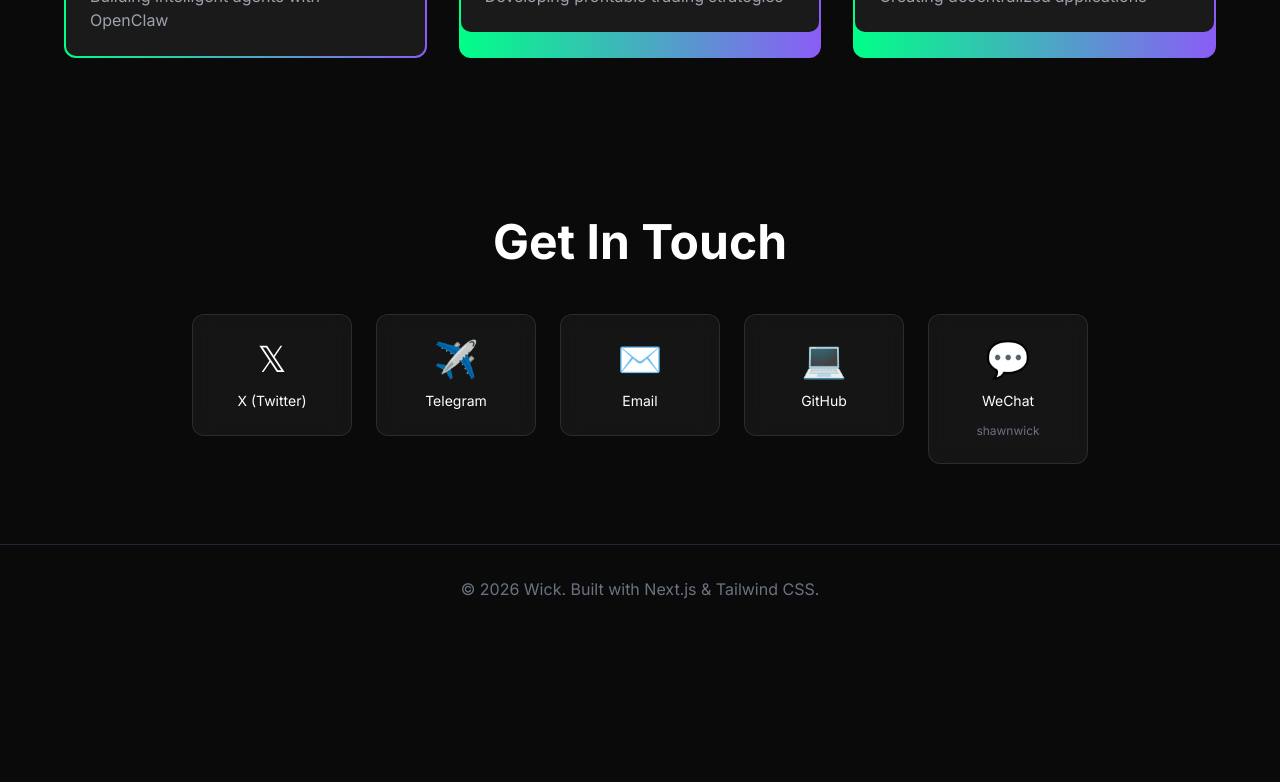
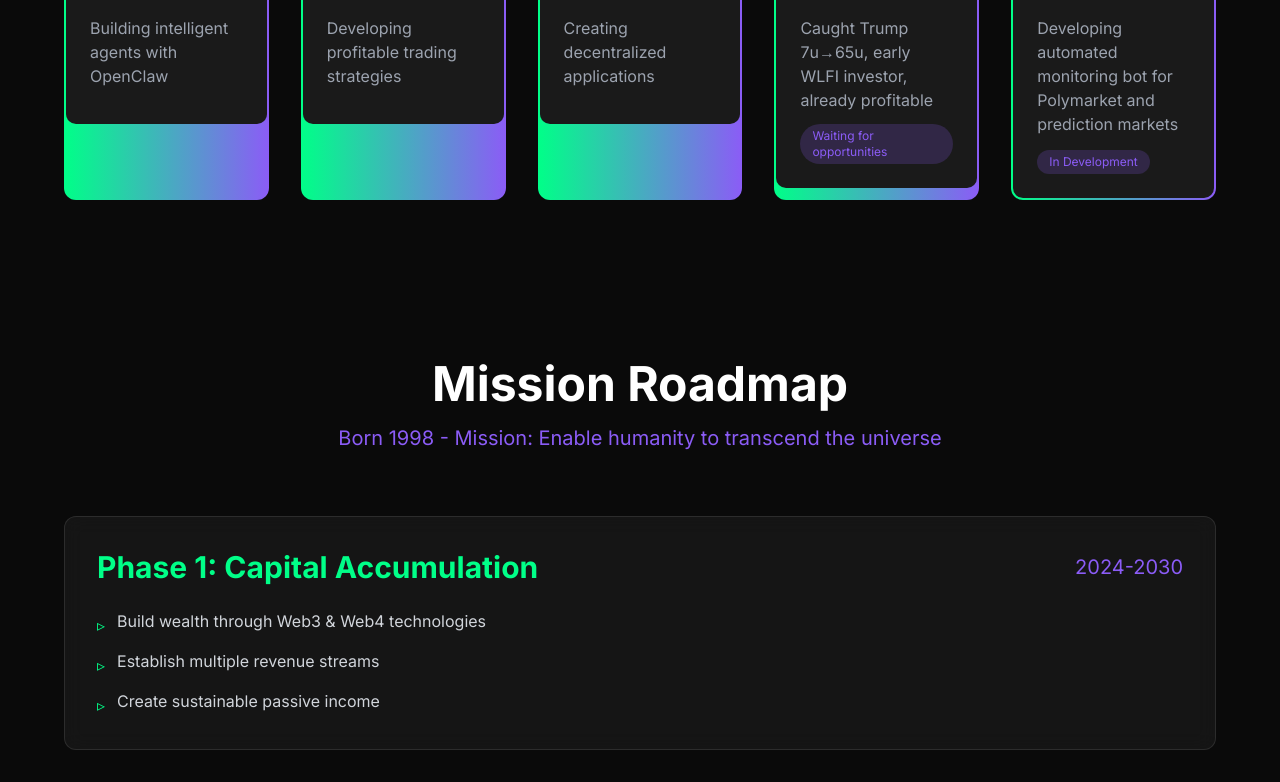
Before and after one commit to shawn7499/-01, a Next.js app: page / in a window 1280 px wide. Shown: the part 1660-2442 px from the top of the page. Before the commit the page ends 2293 px from the top, so only its background shows below. Built offline with nearby package versions, Linux system fonts and the light colour scheme.

Commit message:
Add meme trading, prediction market bot, and mission roadmap

```diff
--- a/app/page.tsx
+++ b/app/page.tsx
@@ -16,6 +16,48 @@ export default function Home() {
         subtitle: 'Web3 Developer | AI Enthusiast | Trader',
         cta1: 'Enter',
         cta2: 'Contact',
+      },
+      roadmap: {
+        title: 'Mission Roadmap',
+        subtitle: 'Born 1998 - Mission: Enable humanity to transcend the universe',
+        phases: [
+          {
+            phase: 'Phase 1: Capital Accumulation',
+            period: '2024-2030',
+            items: [
+              'Build wealth through Web3 & Web4 technologies',
+              'Establish multiple revenue streams',
+              'Create sustainable passive income',
+            ],
+          },
+          {
+            phase: 'Phase 2: Space Empire',
+            period: '2030-2040',
+            items: [
+              'Launch rocket company',
+              'Build private space infrastructure',
+              'Establish orbital operations',
+            ],
+          },
+          {
+            phase: 'Phase 3: Molecular Revolution',
+            period: '2040-2050',
+            items: [
+              'Develop molecular-level recycling technology',
+              'Achieve zero-waste civilization',
+              'Master matter reconstruction',
+            ],
+          },
+          {
+            phase: 'Phase 4: Digital Immortality',
+            period: '2050+',
+            items: [
+              'Mind uploading & downloading technology',
+              'Virtual world eternal existence',
+              'Continuous innovation in digital realm',
+            ],
+          },
+        ],
       },
       projects: {
         title: 'Active Projects',
@@ -55,6 +97,16 @@ export default function Home() {
             title: 'Web3 Development',
             desc: 'Creating decentralized applications',
           },
+          {
+            title: 'Meme Coin Trading',
+            desc: 'Caught Trump 7u→65u, early WLFI investor, already profitable',
+            status: 'Waiting for opportunities',
+          },
+          {
+            title: 'Prediction Market Bot',
+            desc: 'Developing automated monitoring bot for Polymarket and prediction markets',
+            status: 'In Development',
+          },
         ],
       },
       contact: {
@@ -76,6 +128,48 @@ export default function Home() {
         subtitle: 'Web3 开发者 | AI 爱好者 | 交易员',
         cta1: '进入',
         cta2: '联系我',
+      },
+      roadmap: {
+        title: '使命路线图',
+        subtitle: '生于 1998 - 使命：实现人类超越宇宙的思想启蒙',
+        phases: [
+          {
+            phase: '第一阶段：资本积累',
+            period: '2024-2030',
+            items: [
+              '通过 Web3 和 Web4 技术积累财富',
+              '建立多元化收入渠道',
+              '创建可持续被动收入',
+            ],
+          },
+          {
+            phase: '第二阶段：太空帝国',
+            period: '2030-2040',
+            items: [
+              '创办火箭公司',
+              '建设私人太空基础设施',
+              '建立轨道运营系统',
+            ],
+          },
+          {
+            phase: '第三阶段：分子革命',
+            period: '2040-2050',
+            items: [
+              '开发分子级别回收技术',
+              '实现零垃圾文明',
+              '掌握物质重组技术',
+            ],
+          },
+          {
+            phase: '第四阶段：数字永生',
+            period: '2050+',
+            items: [
+              '思维上传与下载技术',
+              '虚拟世界永恒存在',
+              '数字领域持续创新',
+            ],
+          },
+        ],
       },
       projects: {
         title: '正在运行项目',
@@ -114,6 +208,16 @@ export default function Home() {
           {
             title: 'Web3 开发',
             desc: '创建去中心化应用',
+          },
+          {
+            title: '土狗交易',
+            desc: '曾在 Trump 代币 7u→65u 获利，WLFI 早期投资者已回本',
+            status: '机会等待中',
+          },
+          {
+            title: '预测市场机器人',
+            desc: '开发 Polymarket 等预测市场自动监控机器人',
+            status: '开发中',
           },
         ],
       },
@@ -241,7 +345,7 @@ export default function Home() {
             {t.about.title}
           </motion.h2>
 
-          <div className="grid md:grid-cols-3 gap-8">
+          <div className="grid md:grid-cols-3 lg:grid-cols-5 gap-8">
             {t.about.items.map((item, i) => (
               <motion.div
                 key={i}
@@ -256,8 +360,56 @@ export default function Home() {
                   <h3 className="text-2xl font-bold mb-4 text-neon-green">
                     {item.title}
                   </h3>
-                  <p className="text-gray-400">{item.desc}</p>
+                  <p className="text-gray-400 mb-3">{item.desc}</p>
+                  {item.status && (
+                    <span className="inline-block px-3 py-1 bg-neon-purple/20 text-neon-purple rounded-full text-xs">
+                      {item.status}
+                    </span>
+                  )}
                 </div>
+              </motion.div>
+            ))}
+          </div>
+        </div>
+      </section>
+
+      {/* Roadmap Section */}
+      <section className="py-20 px-4 relative z-10">
+        <div className="max-w-6xl mx-auto">
+          <motion.div
+            initial={{ opacity: 0 }}
+            whileInView={{ opacity: 1 }}
+            viewport={{ once: true }}
+            className="text-center mb-16"
+          >
+            <h2 className="text-5xl font-bold mb-4">{t.roadmap.title}</h2>
+            <p className="text-xl text-neon-purple">{t.roadmap.subtitle}</p>
+          </motion.div>
+
+          <div className="space-y-8">
+            {t.roadmap.phases.map((phase, i) => (
+              <motion.div
+                key={i}
+                initial={{ opacity: 0, x: i % 2 === 0 ? -50 : 50 }}
+                whileInView={{ opacity: 1, x: 0 }}
+                viewport={{ once: true }}
+                transition={{ delay: i * 0.2 }}
+                className="glass rounded-xl p-8 hover:border-neon-green/50 transition-all"
+              >
+                <div className="flex flex-col md:flex-row md:items-center md:justify-between mb-6">
+                  <h3 className="text-3xl font-bold text-neon-green mb-2 md:mb-0">
+                    {phase.phase}
+                  </h3>
+                  <span className="text-xl text-neon-purple">{phase.period}</span>
+                </div>
+                <ul className="space-y-3">
+                  {phase.items.map((item, j) => (
+                    <li key={j} className="flex items-start gap-3 text-gray-300">
+                      <span className="text-neon-green mt-1">▹</span>
+                      <span>{item}</span>
+                    </li>
+                  ))}
+                </ul>
               </motion.div>
             ))}
           </div>
```
